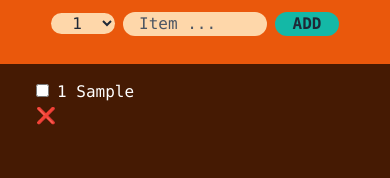
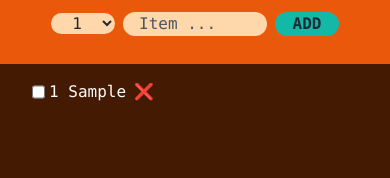
Before and after one commit to zahra-hjri/Travel-List-app, a React (Vite) app: page / in a window 390 px wide. Both pictures are taken after typing "Sample" into the empty fields and a click on the button "ADD". Shown: the part 128-306 px from the top of the page. Built offline with nearby package versions, Linux system fonts and the light colour scheme.

Commit message:
edited pack for responsive

```diff
--- a/src/components/Logo/Items/Items.jsx
+++ b/src/components/Logo/Items/Items.jsx
@@ -3,9 +3,9 @@ import "./Items.css";
 const Items = ({ itemObj, onDeleteItem, onToggleItem }) => {
   return (
     <div>
-      <li className="px-7 pt-4">
+      <li className="px-7 pt-4 flex">
         <input
-          className="mx-2"
+          className="mx-1"
           type="checkbox"
           value={itemObj.packed}
           onChange={() => onToggleItem(itemObj.id)}
--- a/src/components/Logo/PackingList/PackingList.jsx
+++ b/src/components/Logo/PackingList/PackingList.jsx
@@ -26,7 +26,7 @@ const PackingList = ({ items, onDeleteItem, onToggleItem, setItems }) => {
 
   return (
     <div className="bg-amber-950 h-96 flex flex-col justify-between">
-      <ul className="grid grid-cols-2 sm:grid-cols-3 lg:grid-cols-5">
+      <ul className="grid grid-cols-2 sm:grid-cols-3 md:grid-cols-4 lg:grid-cols-5">
         {sortedItems.map((item) => (
           <Items
             itemObj={item}
```
